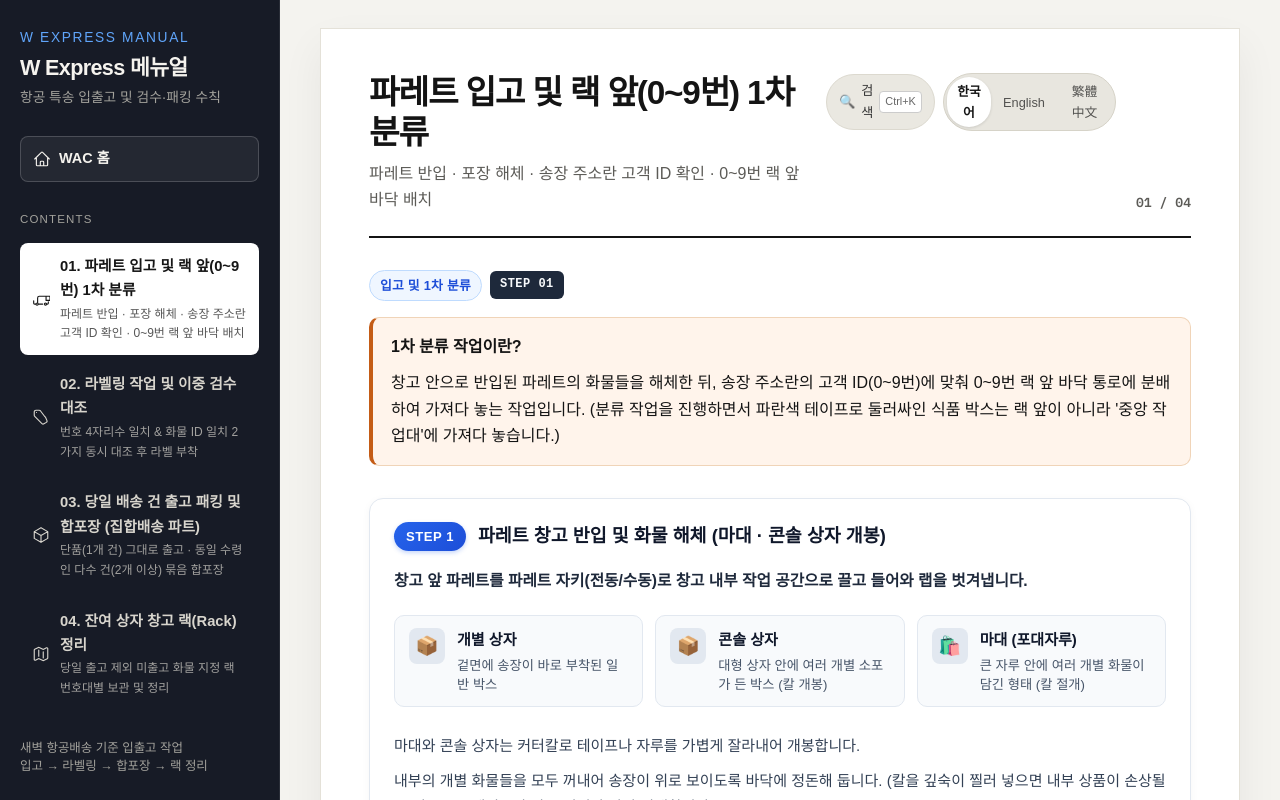
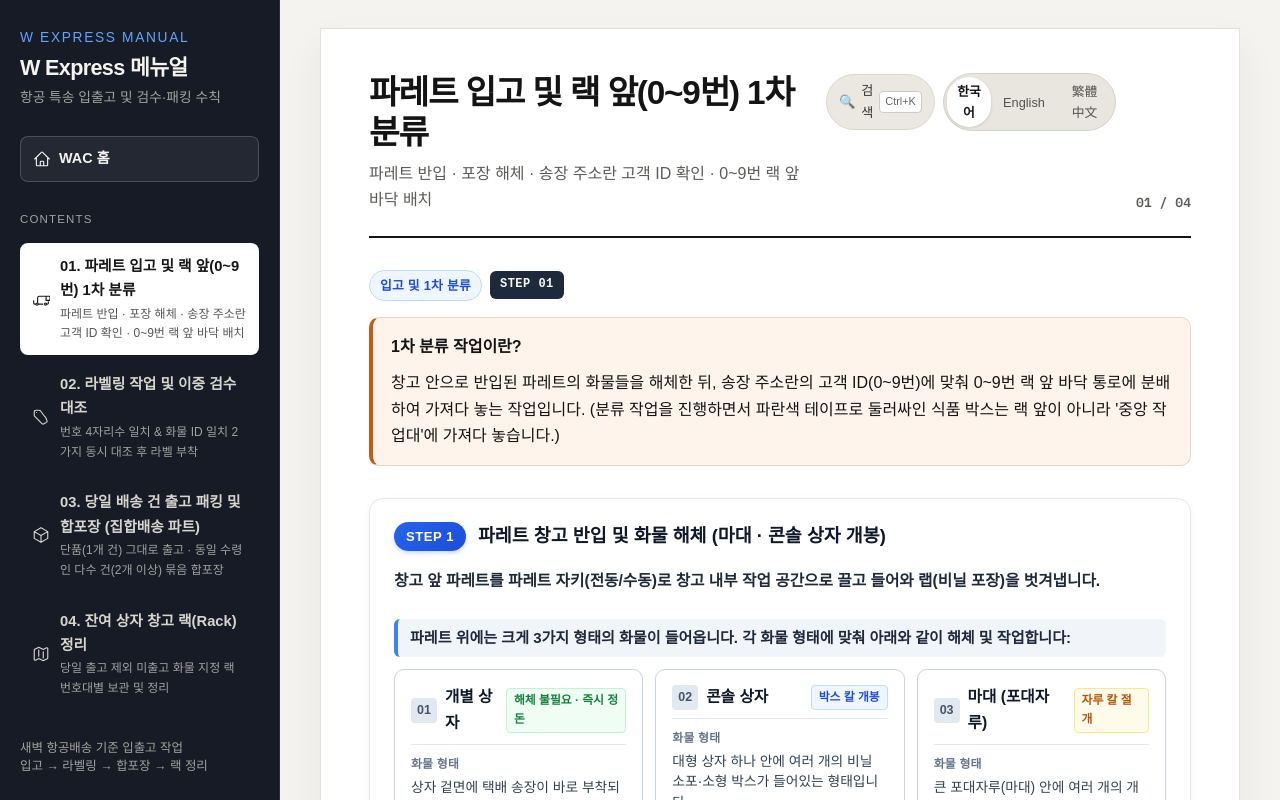
Before and after one commit to agreesin/wac-warehouse-manual, a React (Vite) app: page / in a window 1280 px wide. Both pictures are taken after a click on the button 868 px from the left and 595 px from the top of the page. Shown: the top 800 px of the page. Built offline with nearby package versions, Linux system fonts and the light colour scheme; a web font is replaced by a local one.

Commit message:
feat(express): organize 3 cargo forms and work procedures into step 1 flow

```diff
--- a/src/components/ExpressViewer.jsx
+++ b/src/components/ExpressViewer.jsx
@@ -39,20 +39,51 @@
 
               {step.desc && <p className="express-step-desc">{step.desc}</p>}
 
-              {/* Inbound Cargo 3 Forms Grid (High Scannability) */}
-              {step.cargoForms && step.cargoForms.length > 0 && (
-                <div className="express-cargo-forms-grid">
-                  {step.cargoForms.map((item, cIdx) => (
-                    <div key={cIdx} className="cargo-form-chip">
-                      <div className="cargo-form-icon-wrap">
-                        <span className="cargo-form-icon">{item.icon || '📦'}</span>
+              {/* Inbound Cargo 3 Forms & Workflow (Step 1) */}
+              {step.cargoWorkTypes && (
+                <div className="express-cargo-workflow-section">
+                  {step.cargoWorkTypes.lead && (
+                    <p className="express-cargo-workflow-lead">
+                      {step.cargoWorkTypes.lead}
+                    </p>
+                  )}
+                  <div className="express-cargo-workflow-grid">
+                    {step.cargoWorkTypes.types?.map((item, tIdx) => (
+                      <div key={tIdx} className="cargo-workflow-card">
+                        <div className="cargo-workflow-card-head">
+                          <div className="cargo-workflow-title-wrap">
+                            <span className="cargo-workflow-num">{item.num}</span>
+                            <strong className="cargo-workflow-name">{item.name}</strong>
+                          </div>
+                          {item.badge && (
+                            <span className={`cargo-workflow-badge ${item.badgeType || ''}`}>
+                              {item.badge}
+                            </span>
+                          )}
+                        </div>
+                        <div className="cargo-workflow-body">
+                          <div className="cargo-workflow-row">
+                            <span className="cargo-workflow-label">화물 형태</span>
+                            <p className="cargo-workflow-val">{item.formDesc}</p>
+                          </div>
+                          <div className="cargo-workflow-row work-row">
+                            <span className="cargo-workflow-label work-label">작업 방법</span>
+                            <p className="cargo-workflow-val work-val">{item.workDesc}</p>
+                          </div>
+                        </div>
                       </div>
-                      <div className="cargo-form-text">
-                        <strong className="cargo-form-name">{item.name}</strong>
-                        <p className="cargo-form-desc">{item.desc}</p>
+                    ))}
+                  </div>
+
+                  {step.cargoWorkTypes.warning && (
+                    <div className="express-step-notice warning cargo-cutter-warning">
+                      <span className="notice-icon">{step.cargoWorkTypes.warning.icon || '⚠️'}</span>
+                      <div className="notice-content">
+                        <strong>{step.cargoWorkTypes.warning.title}</strong>
+                        <p>{step.cargoWorkTypes.warning.text}</p>
                       </div>
                     </div>
-                  ))}
+                  )}
                 </div>
               )}
 
--- a/src/index.css
+++ b/src/index.css
@@ -1674,57 +1674,150 @@
   aspect-ratio: 16 / 9;
 }
 
-/* Inbound Cargo 3 Forms Grid (High Scannability) */
-.express-cargo-forms-grid {
+/* Inbound Cargo 3 Forms & Workflow (Step 1) */
+.express-cargo-workflow-section {
+  display: flex;
+  flex-direction: column;
+  gap: 12px;
+  margin: 10px 0 14px;
+}
+
+.express-cargo-workflow-lead {
+  font-size: 0.94rem;
+  font-weight: 700;
+  color: #1e293b;
+  line-height: 1.5;
+  margin: 0;
+  padding: 8px 12px;
+  background: #f1f5f9;
+  border-left: 4px solid #3b82f6;
+  border-radius: 6px;
+}
+
+.express-cargo-workflow-grid {
   display: grid;
-  grid-template-columns: repeat(auto-fit, minmax(220px, 1fr));
+  grid-template-columns: repeat(auto-fit, minmax(240px, 1fr));
   gap: 12px;
-  margin: 6px 0 10px;
-}
-
-.cargo-form-chip {
+}
+
+.cargo-workflow-card {
+  background: #ffffff;
+  border: 1px solid #cbd5e1;
+  border-radius: 10px;
+  padding: 14px 16px;
+  display: flex;
+  flex-direction: column;
+  gap: 10px;
+  box-shadow: 0 1px 3px rgba(0, 0, 0, 0.04);
+  transition: transform 0.15s ease, border-color 0.15s ease, box-shadow 0.15s ease;
+}
+
+.cargo-workflow-card:hover {
+  border-color: #94a3b8;
+  box-shadow: 0 4px 10px rgba(0, 0, 0, 0.06);
+}
+
+.cargo-workflow-card-head {
+  display: flex;
+  align-items: center;
+  justify-content: space-between;
+  gap: 8px;
+  padding-bottom: 8px;
+  border-bottom: 1px solid #e2e8f0;
+}
+
+.cargo-workflow-title-wrap {
+  display: flex;
+  align-items: center;
+  gap: 8px;
+}
+
+.cargo-workflow-num {
+  font-size: 0.78rem;
+  font-weight: 800;
+  color: #475569;
+  background: #e2e8f0;
+  padding: 2px 6px;
+  border-radius: 4px;
+}
+
+.cargo-workflow-name {
+  font-size: 0.98rem;
+  font-weight: 800;
+  color: #0f172a;
+}
+
+.cargo-workflow-badge {
+  font-size: 0.74rem;
+  font-weight: 700;
+  padding: 2px 7px;
+  border-radius: 4px;
   background: #f8fafc;
-  border: 1px solid #e2e8f0;
-  border-radius: 10px;
-  padding: 12px 14px;
-  display: flex;
-  align-items: flex-start;
-  gap: 12px;
-  transition: border-color 0.15s ease, background-color 0.15s ease;
-}
-
-.cargo-form-chip:hover {
-  border-color: #94a3b8;
-  background: #f1f5f9;
-}
-
-.cargo-form-icon-wrap {
-  width: 36px;
-  height: 36px;
-  border-radius: 8px;
-  background: #e2e8f0;
-  display: flex;
-  align-items: center;
-  justify-content: center;
-  font-size: 1.15rem;
-  flex-shrink: 0;
-}
-
-.cargo-form-text {
+  border: 1px solid #cbd5e1;
+  color: #475569;
+}
+
+.cargo-workflow-badge.blue {
+  background: #eff6ff;
+  border-color: #bfdbfe;
+  color: #1d4ed8;
+}
+
+.cargo-workflow-badge.amber {
+  background: #fffbeb;
+  border-color: #fde68a;
+  color: #b45309;
+}
+
+.cargo-workflow-badge.green {
+  background: #f0fdf4;
+  border-color: #bbf7d0;
+  color: #15803d;
+}
+
+.cargo-workflow-body {
+  display: flex;
+  flex-direction: column;
+  gap: 10px;
+}
+
+.cargo-workflow-row {
   display: flex;
   flex-direction: column;
   gap: 3px;
 }
 
-.cargo-form-name {
-  font-size: 0.94rem;
-  font-weight: 800;
-  color: #0f172a;
-}
-
-.cargo-form-desc {
-  font-size: 0.83rem;
-  color: #475569;
-  line-height: 1.45;
-  margin: 0;
-}
+.cargo-workflow-label {
+  font-size: 0.74rem;
+  font-weight: 700;
+  color: #64748b;
+  letter-spacing: 0.02em;
+}
+
+.cargo-workflow-val {
+  font-size: 0.86rem;
+  color: #334155;
+  line-height: 1.5;
+  margin: 0;
+}
+
+.cargo-workflow-row.work-row {
+  background: #f8fafc;
+  padding: 8px 10px;
+  border-radius: 6px;
+  border-left: 3px solid #3b82f6;
+}
+
+.cargo-workflow-label.work-label {
+  color: #1d4ed8;
+  font-weight: 800;
+}
+
+.cargo-workflow-val.work-val {
+  color: #1e293b;
+  font-weight: 600;
+}
+
+.cargo-cutter-warning {
+  margin-top: 2px;
+}
--- a/src/locales/ko.js
+++ b/src/locales/ko.js
@@ -252,16 +252,41 @@
           {
             stepNo: "1",
             title: "파레트 창고 반입 및 화물 해체 (마대 · 콘솔 상자 개봉)",
-            desc: "창고 앞 파레트를 파레트 자키(전동/수동)로 창고 내부 작업 공간으로 끌고 들어와 랩을 벗겨냅니다.",
-            cargoForms: [
-              { icon: "📦", name: "개별 상자", desc: "겉면에 송장이 바로 부착된 일반 박스" },
-              { icon: "📦", name: "콘솔 상자", desc: "대형 상자 안에 여러 개별 소포가 든 박스 (칼 개봉)" },
-              { icon: "🛍️", name: "마대 (포대자루)", desc: "큰 자루 안에 여러 개별 화물이 담긴 형태 (칼 절개)" }
-            ],
-            paragraphs: [
-              "마대와 콘솔 상자는 커터칼로 테이프나 자루를 가볍게 잘라내어 개봉합니다.",
-              "내부의 개별 화물들을 모두 꺼내어 송장이 위로 보이도록 바닥에 정돈해 둡니다. (칼을 깊숙이 찔러 넣으면 내부 상품이 손상될 수 있으므로 테이프와 자루 겉면만 살짝 절개합니다.)"
-            ],
+            desc: "창고 앞 파레트를 파레트 자키(전동/수동)로 창고 내부 작업 공간으로 끌고 들어와 랩(비닐 포장)을 벗겨냅니다.",
+            cargoWorkTypes: {
+              lead: "파레트 위에는 크게 3가지 형태의 화물이 들어옵니다. 각 화물 형태에 맞춰 아래와 같이 해체 및 작업합니다:",
+              types: [
+                {
+                  num: "01",
+                  badge: "해체 불필요 · 즉시 정돈",
+                  badgeType: "green",
+                  name: "개별 상자",
+                  formDesc: "상자 겉면에 택배 송장이 바로 부착되어 있는 일반 박스입니다.",
+                  workDesc: "별도의 포장 해체(개봉) 작업 없이, 송장이 위로 보이도록 바닥에 정돈하여 곧바로 0~9번 랙 분류를 준비합니다."
+                },
+                {
+                  num: "02",
+                  badge: "박스 칼 개봉",
+                  badgeType: "blue",
+                  name: "콘솔 상자",
+                  formDesc: "대형 상자 하나 안에 여러 개의 비닐 소포·소형 박스가 들어있는 형태입니다.",
+                  workDesc: "커터칼로 상자 테이프를 살짝 잘라 개봉한 뒤, 내부 개별 화물들을 모두 꺼내어 송장이 위로 보이도록 바닥에 펼쳐놓습니다."
+                },
+                {
+                  num: "03",
+                  badge: "자루 칼 절개",
+                  badgeType: "amber",
+                  name: "마대 (포대자루)",
+                  formDesc: "큰 포대자루(마대) 안에 여러 개의 개별 소포·화물들이 담겨 있는 형태입니다.",
+                  workDesc: "커터칼로 묶인 입구나 자루 겉면을 가볍게 절개하여 개봉한 뒤, 내부 화물들을 모두 꺼내어 송장이 위로 보이도록 바닥에 정돈해 둡니다."
+                }
+              ],
+              warning: {
+                icon: "⚠️",
+                title: "해체 시 칼 사용 주의 (내부 상품 손상 방지)",
+                text: "콘솔 상자나 마대를 칼로 개봉할 때, 칼날을 깊숙이 찔러 넣으면 내부 상품(비닐 포장 의류, 식품, 가방 등)이 훼손될 수 있으므로 반드시 테이프나 자루 겉면만 살짝 절개해야 합니다."
+              }
+            },
             photos: [
               {
                 src: "/express/01-pallet-jack.jpg",
```
